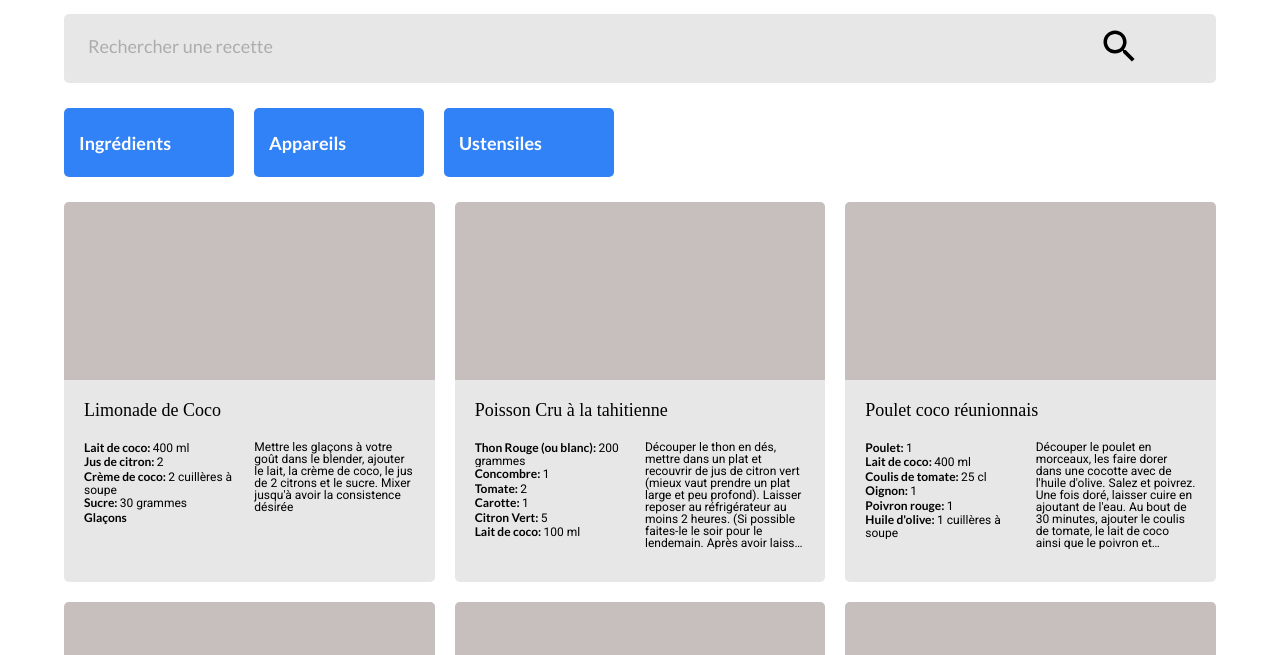
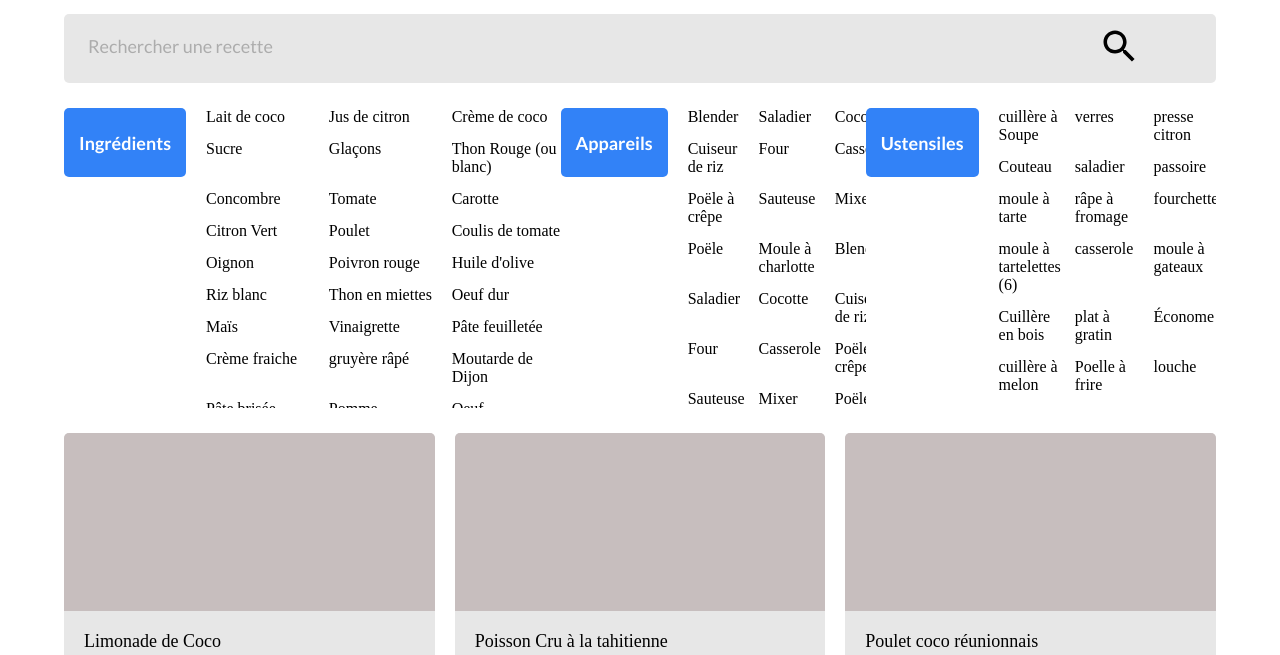
Before and after one commit to SebastienStordeur/-Les-petits-plats, a website built with webpack: page index.html in a window 1280 px wide. Shown: the part 140-795 px from the top of the page. Built offline with nearby package versions, Linux system fonts and the light colour scheme.

Commit message:
Elements now displaying correctly from all 3 arrays

```diff
--- a/index.html
+++ b/index.html
@@ -12,7 +12,10 @@
       href="https://fonts.googleapis.com/css2?family=Lato:wght@300;400;700&family=Roboto:wght@400;700&display=swap"
       rel="stylesheet"
     />
-    <link href="https://fonts.googleapis.com/css2?family=Roboto&display=swap" rel="stylesheet">
+    <link
+      href="https://fonts.googleapis.com/css2?family=Roboto&display=swap"
+      rel="stylesheet"
+    />
   </head>
   <body>
     <header id="header" class="header">
@@ -32,8 +35,11 @@
 
       <section id="filters" class="filter-section">
         <div class="filter">Ingrédients</div>
+        <div class="container ingredients"></div>
         <div class="filter">Appareils</div>
+        <div class="container appliances"></div>
         <div class="filter">Ustensiles</div>
+        <div class="container ustensils"></div>
       </section>
 
       <section id="recipes" class="recipe-section"></section>
--- a/src/index.ts
+++ b/src/index.ts
@@ -15,10 +15,8 @@ function init() {
 init();
 
 export function filterRecipesWithWords(recipes: any) {
-  emptySection();
   const searchInputValue: string = searchInput.value;
 
-  console.log(filteredRecipes);
   filteredRecipes = recipes.filter((recipe: any) => {
     const filterByName = recipe.name
       .toLowerCase()
@@ -29,7 +27,7 @@ export function filterRecipesWithWords(recipes: any) {
     /* const filterByIngredients = recipe.ingredients.filter(({ ingredient : any  }) => ingredient.toLowerCase().includes(searchInputValue.toLowerCase())).length > 0; */
     return filterByName || filterByDescription;
   });
-
+  emptySection();
   if (filteredRecipes.length === 0) {
     recipeSection!.innerHTML =
       "<span class='error'>Aucune recette ne correspond à votre critère… vous pouvez chercher « tarte aux pommes », « poisson », etc</span>";
@@ -61,7 +59,42 @@ function createArrays(recipes: any) {
       }
     }
   }
+  assignArrayElements(ingredientsArray, appliancesArray, ustensilsArray);
   return { ingredientsArray, appliancesArray, ustensilsArray };
+}
+
+function assignArrayElements(
+  ingredients: any[],
+  appliances: any[],
+  ustensils: any[]
+) {
+  const ingredientsContainer = document.querySelector(
+    ".ingredients"
+  ) as HTMLDivElement;
+  const appliancesContainer = document.querySelector(
+    ".appliances"
+  ) as HTMLDivElement;
+  const ustensilsContainer = document.querySelector(
+    ".ustensils"
+  ) as HTMLDivElement;
+
+  for (const ingredient of ingredients) {
+    const ingredientSpan = document.createElement("span");
+    ingredientsContainer.appendChild(ingredientSpan);
+    ingredientSpan.innerText = ingredient;
+  }
+  for (const appliance of appliances) {
+    const applianceSpan = document.createElement("span");
+    appliancesContainer.appendChild(applianceSpan);
+    applianceSpan.innerText = appliance;
+  }
+  for (const ustensil of ustensils) {
+    const ustensilSpan = document.createElement("span");
+    ustensilsContainer.appendChild(ustensilSpan);
+    ustensilSpan.innerText = ustensil;
+  }
+
+  return { ingredientsContainer, appliancesContainer, ustensilsContainer };
 }
 
 searchInput.addEventListener("input", () => filterRecipesWithWords(recipes));
--- a/style/style.css
+++ b/style/style.css
@@ -61,15 +61,24 @@ main {
   align-items: center;
   width: 170px;
   height: 69px;
-  background: #3282F7;
+  background: #3282f7;
   color: #fff;
-  font-family: 'Lato', sans-serif;
+  font-family: "Lato", sans-serif;
   font-size: 18px;
   font-weight: 700;
   padding: 0 15px;
   cursor: pointer;
   margin-right: 20px;
   border-radius: 5px;
+}
+
+.container {
+  display: grid;
+  grid-template-columns: repeat(3, 1fr);
+  grid-gap: 14px;
+  width: auto;
+  height: 300px;
+  overflow: hidden;
 }
 
 .recipe-section {
```
Also changed, not shown: dist/bundle.js.
